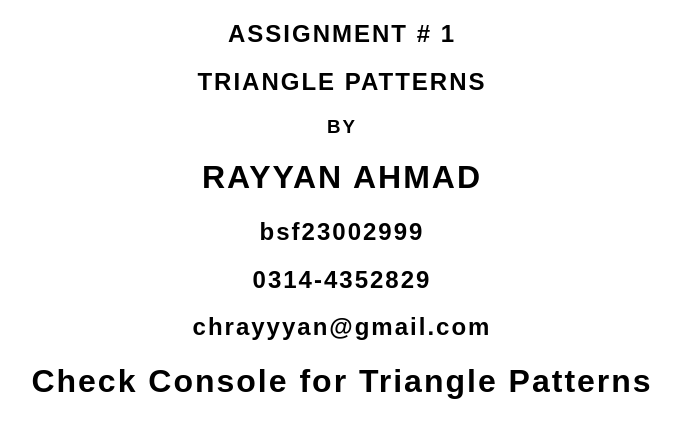
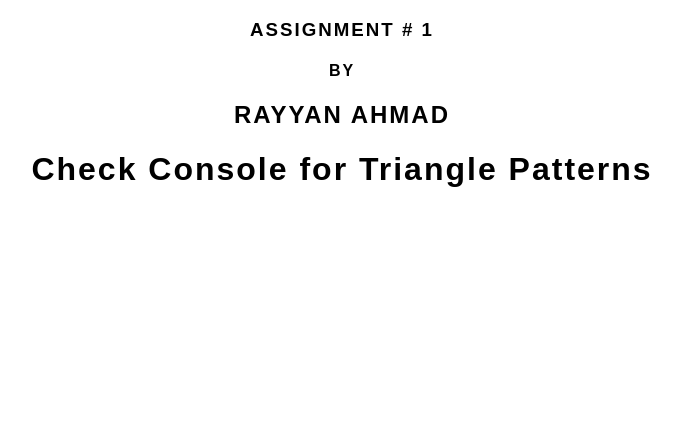
Before and after one commit to bsf23002999/WebEngineeringAssignment1, a plain HTML site: page index.html in a window 1280 px wide. Shown: the whole page, without its empty margins (298-979 px from the left). Drawn offline with Linux system fonts and the light colour scheme.

Commit message:
Update index.html

```diff
--- a/index.html
+++ b/index.html
@@ -5,13 +5,9 @@
 </head>
 <body>
     <div class="main" style="text-align: center; font-family: Arial, sans-serif; letter-spacing: 2px;">
-        <h2>ASSIGNMENT # 1</h2>
-        <h2>TRIANGLE PATTERNS</h2>
-        <h3>BY</h3>
-        <h1>RAYYAN AHMAD</h1>
-        <h2>bsf23002999</h2>
-        <h2>0314-4352829</h2>
-        <h2>chrayyyan@gmail.com</h2>
+        <h3>ASSIGNMENT # 1</h3>
+        <h4>BY</h4>
+        <h2>RAYYAN AHMAD</h2>
         <h1>Check Console for Triangle Patterns</h1>
     </div>
 <script>
```
